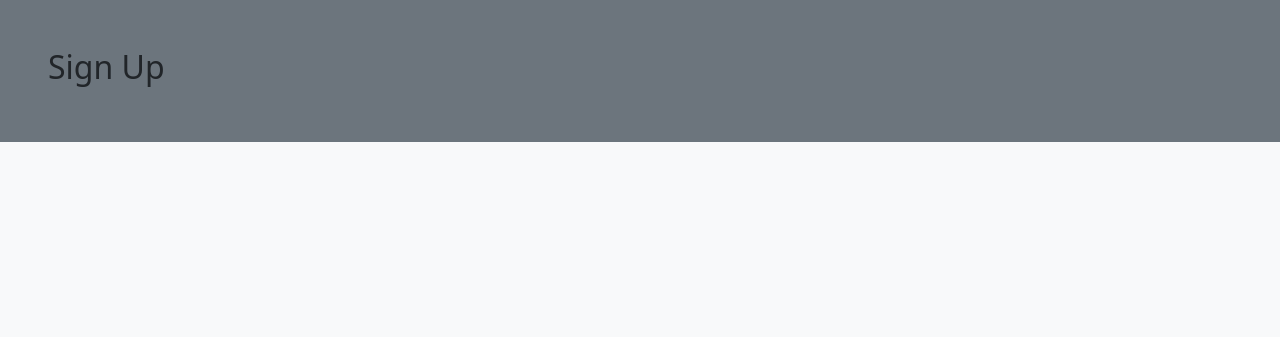
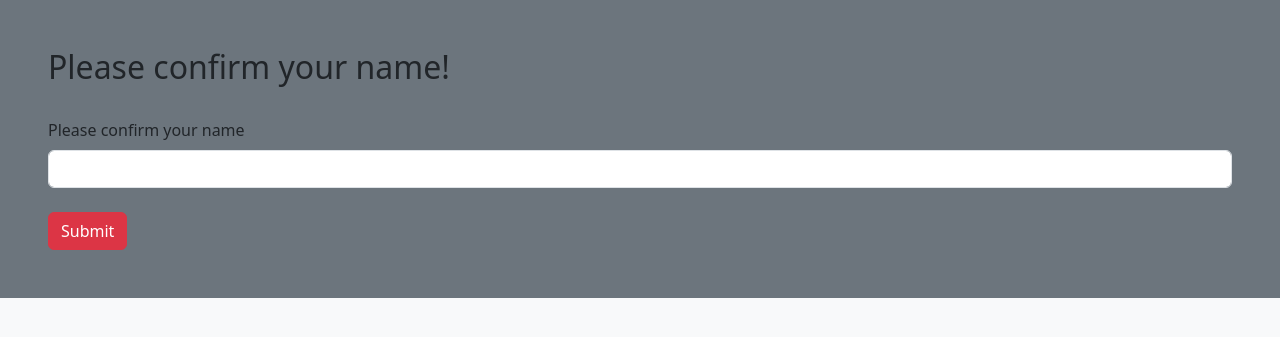
Before and after one commit to matt-brighton/Flask-API, a Flask app: page /signup in a window 1280 px wide. Shown: the part 88-425 px from the top of the page. Run offline with Flask 3, Linux system fonts and the light colour scheme; some libraries are stand-ins or nearby versions.

Commit message:
Adding Sign Up

```diff
--- a/api_formulapp/auth.py
+++ b/api_formulapp/auth.py
@@ -8,21 +8,24 @@ from wtforms.validators import DataRequired
 
 auth = Blueprint('auth', __name__)
 
-@auth.route('/user/<name>')
-def user(name):
-    return render_template("user.html", name=name)
+
+@auth.route('/user/<username>')
+def user(username):
+    return render_template("user.html", username=username)
 
 
 # Form class
 class SignUpForm(FlaskForm):
     name = StringField("Please confirm your name", validators=[DataRequired()])
-    submit= SubmitField("Submit")
+    submit = SubmitField("Submit")
+
 
 @auth.route('/signup', methods=['GET', 'POST'])
 def signup():
-    name = None
+    username = None
     form = SignUpForm()
     if form.validate_on_submit():
-        name = form.name.data
+        username = form.name.data
         form.name.date = ""
-    return render_template('sign_up.html', name=name, form=form)
+        flash(f"Sign Up Success, thanks {username}.")
+    return render_template('sign_up.html', username=username, form=form)
--- a/api_formulapp/templates/messages.html
+++ b/api_formulapp/templates/messages.html
@@ -1,11 +1,13 @@
 <div>
     {% with messages = get_flashed_messages(with_categories=true) %} {% if messages %} {% for category, message in messages %} {% if category == 'error' %}
     <div class="alert alert-danger alert-dismissible fade show" role="alert">
+        <i class="bi bi-exclamation-circle-fill"></i>
         {{ message }}
         <button type="button" class="btn-close" data-bs-dismiss="alert" aria-label></button>
     </div>
     {% else %}
     <div class="alert alert-success alert-dismissible fade show" role="alert">
+        <i class="bi bi-check-circle-fill"></i>
         {{ message }}
         <button type="button" class="btn-close" data-bs-dismiss="alert"></button>
         {% endif %} {% endfor %} {% endif %} {% endwith %}
--- a/api_formulapp/templates/navbar.html
+++ b/api_formulapp/templates/navbar.html
@@ -14,7 +14,7 @@
         <div class="collapse navbar-collapse" id="navbarSupportedContent">
             <ul class="navbar-nav me-auto">
                 <li class="nav-item">
-					<a class="nav-link text-danger ms-2" href="{{ url_for('auth.user', name='Dave')}}" id="navbarDropdown2" role="button" aria-haspopup="true" aria-expanded="false">
+                    <a class="nav-link text-danger ms-2" href="{{ url_for('auth.user', username='Dave')}}" id="navbarDropdown2" role="button" aria-haspopup="true" aria-expanded="false">
                         <i class="bi bi-person-fill navbar-brand d-inline-block"></i>
                     </a>
                 </li>
--- a/api_formulapp/templates/sign_up.html
+++ b/api_formulapp/templates/sign_up.html
@@ -1,6 +1,13 @@
-<!DOCTYPE html> {% extends 'base.html' %} {% block title %}Sign Up{% endblock %} {% block content %}
+<!DOCTYPE html> {% extends 'base.html' %} {% block title %}Sign Up{% endblock %} {% block content %} {% if username %}
+<h2>Hi {{username}}, you already have an account!</h2>
 
-<h2>Sign Up</h2>
+{% else %}
+<h2>Please confirm your name!</h2>
+<br />
+<form method="POST" class="form">
+    {{ form.hidden_tag() }}{{ form.name.label(class='form-label') }} {{ form.name(class="form-control") }}
+    <br />
+    {{ form.submit(class="btn btn-danger") }}
+</form>
 
-
-{% endblock %}
+{% endif %} {% endblock %}
--- a/api_formulapp/templates/user.html
+++ b/api_formulapp/templates/user.html
@@ -1,5 +1,5 @@
 <!DOCTYPE html> {% extends 'base.html' %} {% block title %}User Profile{% endblock %} {% block content %}
 
-<h2>TEST {{ name }}</h2>
+<h2>TEST {{ username }}</h2>
 
 {% endblock %}
```
Also changed, not shown: api_formulapp/views.py (line endings or trailing spaces). Lines whose indentation alone changed are shown as unchanged.
